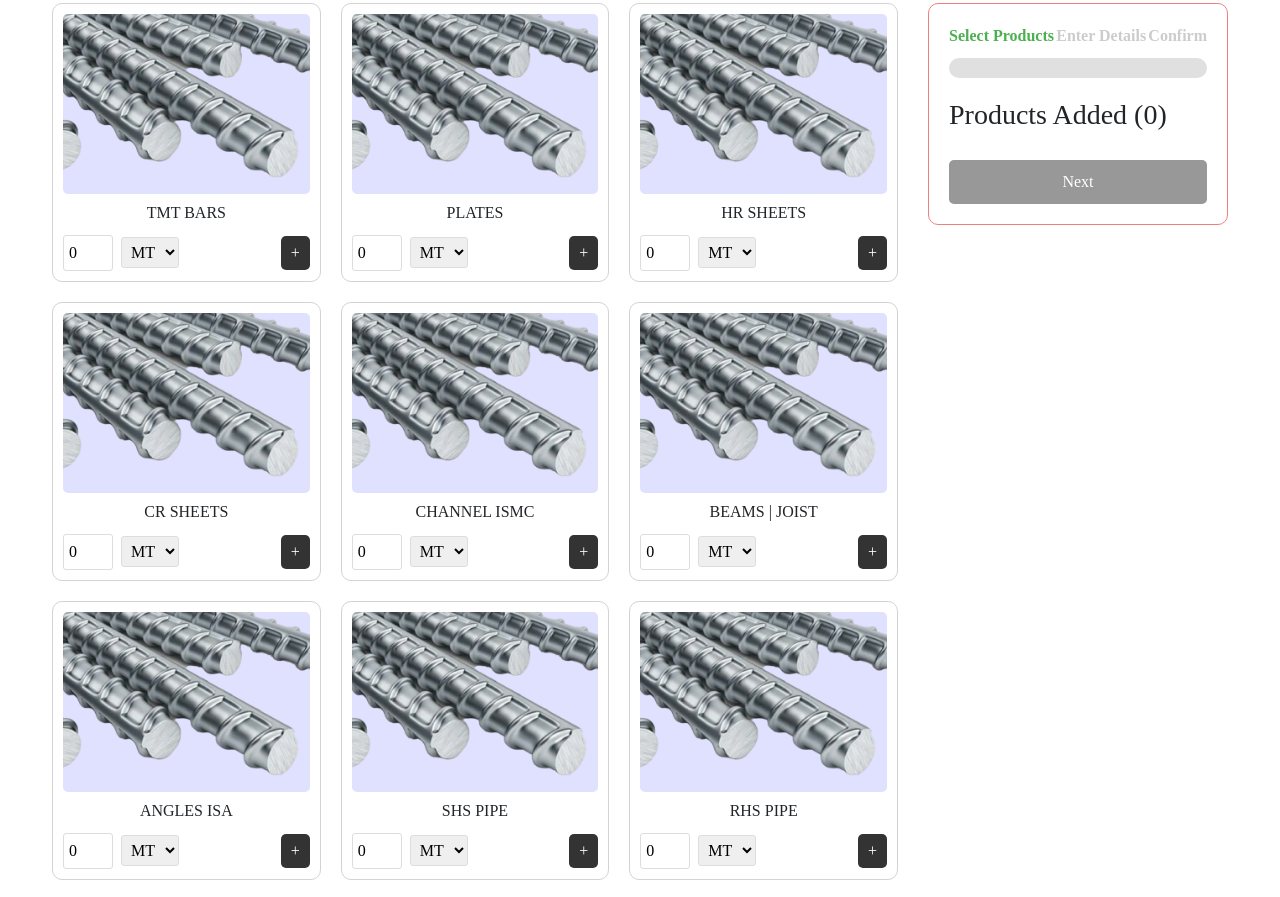
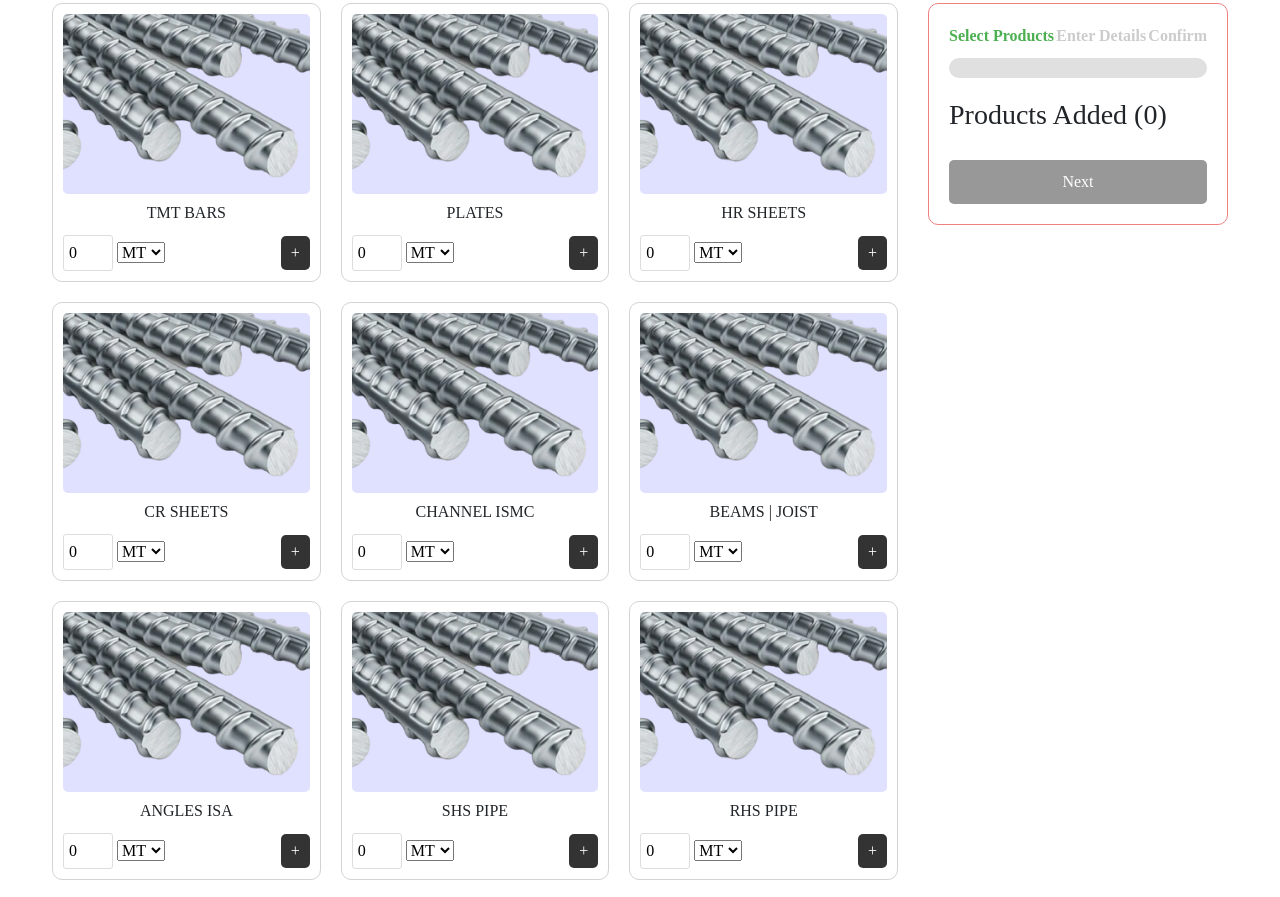
Before and after one commit to Talibusmani77/Lohakart-website, a plain HTML site: page products.html in a window 1280 px wide. Shown: the part 1078-1975 px from the top of the page. Drawn offline with nearby package versions, Linux system fonts and the light colour scheme; a web font is replaced by a local one.

Commit message:
changes4

```diff
--- a/products.css
+++ b/products.css
@@ -166,16 +166,9 @@ h1 {
     border-radius: 3px;
 }
 
-.quantity-input ,input, textarea {
+.quantity-input, input, textarea {
     margin-bottom: 0px ;
     color: black;
-}
-
-.unit-select {
-    padding: 5px;
-    border: 1px solid #ddd;
-    border-radius: 3px;
-    margin-left: 4px;
 }
 
 .add-btn {
```
